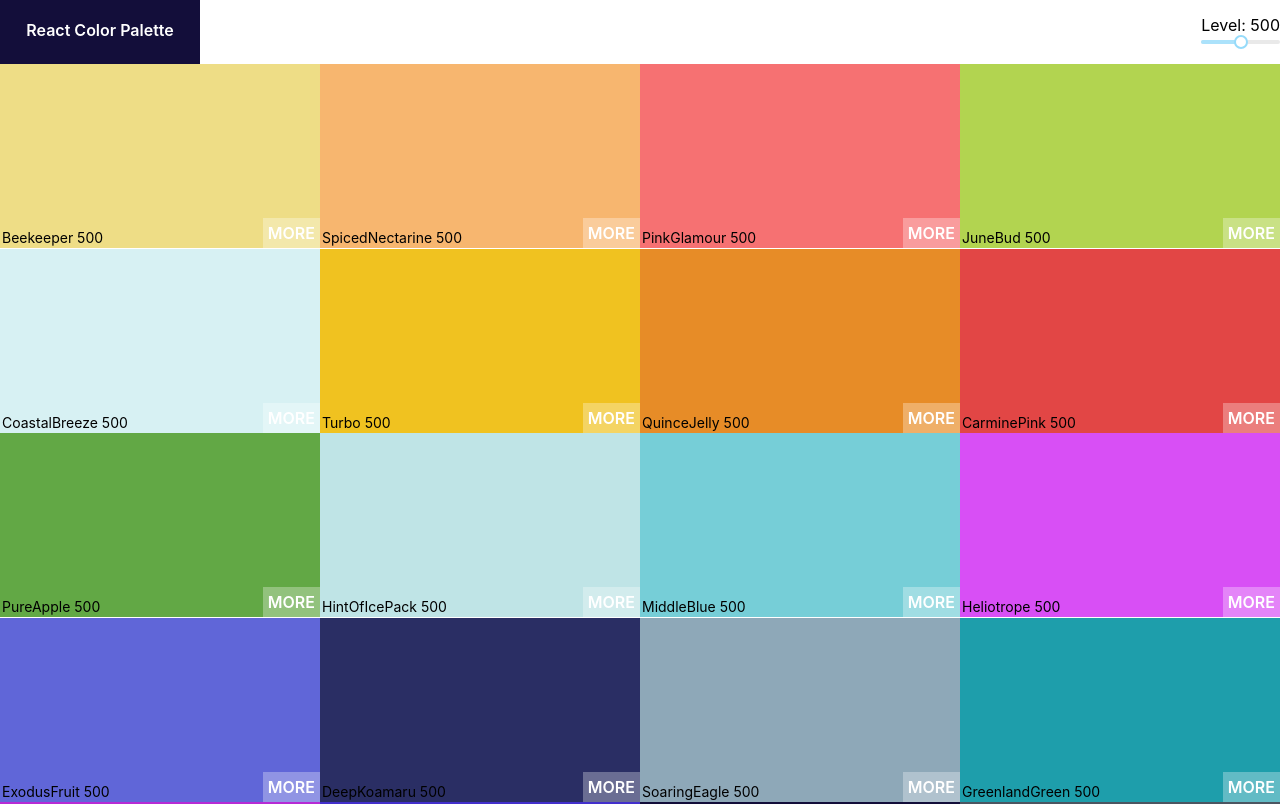
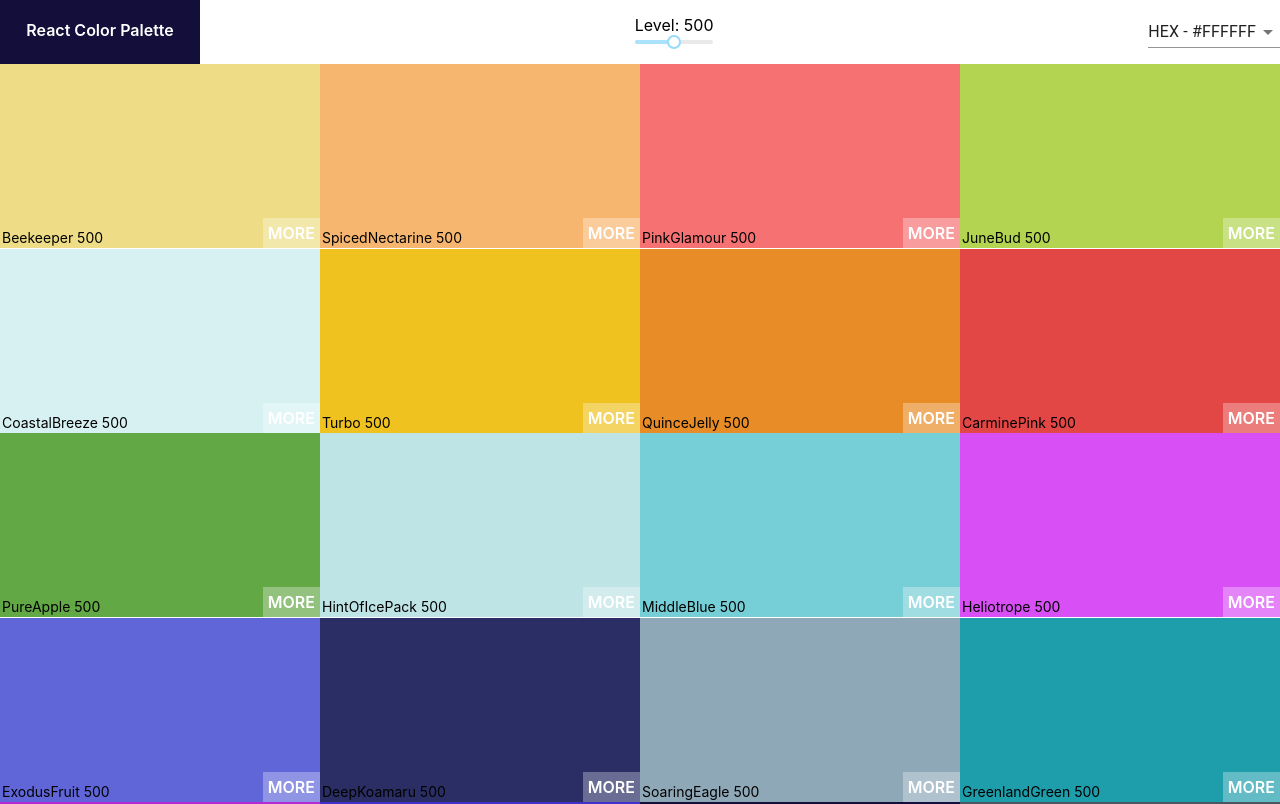
Before and after one commit to Bryan-LV/Color-App, a React (Create React App) app: page / in a window 1280 px wide. Shown: the top 804 px of the page. Built offline with nearby package versions, Linux system fonts and the light colour scheme.

Commit message:
change color format

```diff
--- a/package.json
+++ b/package.json
@@ -3,6 +3,7 @@
   "version": "0.1.0",
   "private": true,
   "dependencies": {
+    "@material-ui/core": "^4.7.2",
     "@testing-library/jest-dom": "^4.2.4",
     "@testing-library/react": "^9.3.2",
     "@testing-library/user-event": "^7.1.2",
--- a/src/Colorbox.js
+++ b/src/Colorbox.js
@@ -13,7 +13,7 @@ export default function Colorbox(props) {
   const showOverlay = copy ? 'show' : '';
 
   return (
-    <CopyToClipboard text={'hello'} onCopy={handleCopy}>
+    <CopyToClipboard text={props.format} onCopy={handleCopy}>
       <div className="colorbox" style={{backgroundColor: props.background}}>
         <div style={{backgroundColor:props.background}} className={`copy-overlay ${showOverlay}`}></div>
         <div className={`copy-msg ${showOverlay}`}>
--- a/src/Navbar.js
+++ b/src/Navbar.js
@@ -1,9 +1,18 @@
-import React from 'react'
+import React, {useState} from 'react'
+import Select from '@material-ui/core/Select'
+import MenuItem from '@material-ui/core/MenuItem'
 import Slider from 'rc-slider'
 import 'rc-slider/assets/index.css'
 import './navbar.css'
 
 export default function Navbar(props) {
+  const [format, setFormat] = useState('hex');
+
+  const handleFormatChange = (e) => {
+    setFormat(e.target.value);
+    props.handleFormat(e.target.value);
+  }
+
   return (
     <nav>
       <div className="logo">
@@ -15,6 +24,13 @@ export default function Navbar(props) {
           <Slider defaultValue={props.level} min={100} max={900} step={100} onAfterChange={props.changeLevel}/>
         </div>
       </div>
+      <div className="select-container">
+        <Select value={format} onChange={handleFormatChange}>
+          <MenuItem value="hex">HEX - #FFFFFF</MenuItem>
+          <MenuItem value="rgb">RGB - rgb(255,255,255)</MenuItem>
+          <MenuItem value="rgba">RGBA - rgba(255,255,255,1.0)</MenuItem>
+        </Select>
+      </div>
     </nav>
   )
 }
--- a/src/Palette.js
+++ b/src/Palette.js
@@ -5,22 +5,31 @@ import Navbar from './Navbar';
 
 
 export default function Palette(props) {
+  // level of color shade
   const [level, setLevel] = useState(500);
+  const [format, setFormat] = useState('hex');
 
-  const colors = () => {
-    const allColors = props.palette.colors[level].map(color => {
-        return <Colorbox name={color.name} background={color.hex}/>
-    })
-    return allColors
+  const handleFormat = (state) => {
+    setFormat(state);
   }
 
   const changeLevel = (level) => {
     setLevel(level);
   }
 
+  // looping through a certain level of colors
+  const colors = () => {
+    const allColors = props.palette.colors[level].map(color => {
+        return <Colorbox format={color[format]} name={color.name} background={color[format]}/>
+    })
+    return allColors
+  }
+
+
+
   return (
     <div className="palette">
-      <Navbar level={level} changeLevel={changeLevel}/>
+      <Navbar level={level} changeLevel={changeLevel} handleFormat={handleFormat}/>
       <div className="palette-colors">{colors()}</div>
     </div>
   )
```
Also changed, not shown: 1 other file (tests, documents, lock files or other folders).
